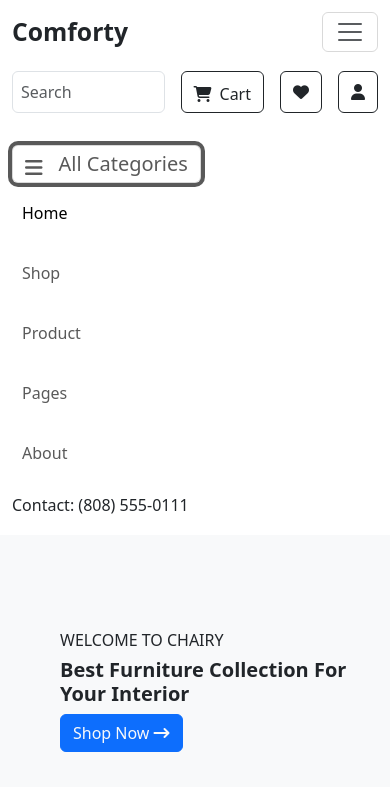
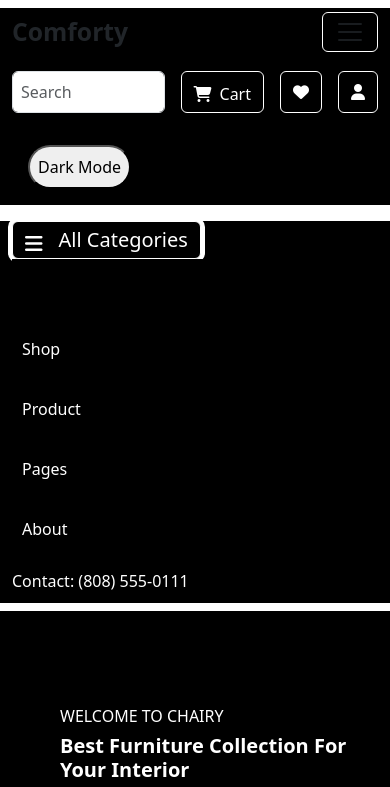
Before and after one commit to utsav591/comforty-chair, a plain HTML site: page index.html in a window 390 px wide. Both pictures are taken after a click on the button "All Categories". Shown: the top 787 px of the page. Drawn offline with nearby package versions, Linux system fonts and the light colour scheme.

Commit message:
dark update

```diff
--- a/index.html
+++ b/index.html
@@ -31,6 +31,8 @@
             <button class="btn btn-outline-dark m-3" type="submit"><i class="fa-solid fa-heart"></i></button>
             <button class="btn btn-outline-dark my-3 " type="submit"><i class="fa-solid fa-user"></i></button>
           </form>
+
+          <button type="button" value="darkMode" class="darkMode m-3 p-2 rounded-5">Dark Mode</button>
         </div>
       </div>
     </nav>
@@ -417,9 +419,12 @@
       </div>
     </div>
   </section>
+
   <script src="https://cdn.jsdelivr.net/npm/bootstrap@5.3.0-alpha1/dist/js/bootstrap.bundle.min.js"
     integrity="sha384-w76AqPfDkMBDXo30jS1Sgez6pr3x5MlQ1ZAGC+nuZB+EYdgRZgiwxhTBTkF7CXvN"
     crossorigin="anonymous"></script>
+    <script src="https://code.jquery.com/jquery-3.7.0.js" integrity="sha256-JlqSTELeR4TLqP0OG9dxM7yDPqX1ox/HfgiSLBj8+kM=" crossorigin="anonymous"></script>
+    <script src="index.js"></script>
 </body>
 
 </html>
--- /dev/null
+++ b/index.js
@@ -0,0 +1,5 @@
+$(document).ready(function(){
+    $("button").click(function(){
+           $('body,div,img,a,button,h5,section').toggleClass("darkMode");
+           });
+})
--- a/style.css
+++ b/style.css
@@ -19,6 +19,12 @@
 .footer-ul{
     list-style-type: none;
     padding:14px 0px;
+
+}
+.darkMode{
+    color: white;
+    background-color: black;
+    border-color: white;
 }
 @media (max-width: 481px) {
     .banner{
```
